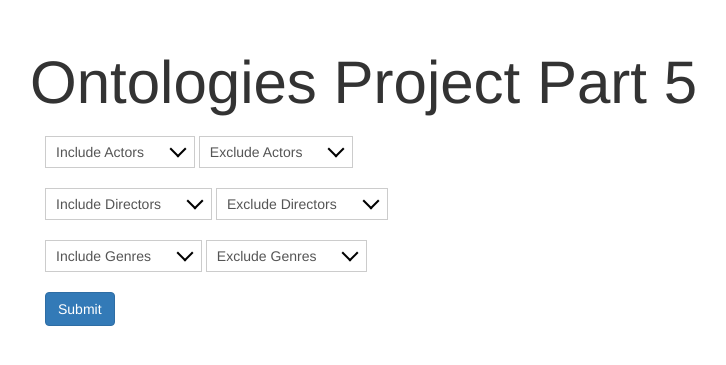
After one commit to HanyaAdel/Movies-Ontology, a Flask app: template query_app/templates/jena7_1.html in a window 1280 px wide. The commit adds this page. Shown: the top 365 px of the page, without its empty margins (155-881 px from the left). Run offline with Flask 3, Linux system fonts and the light colour scheme; the template is opened without the code that fills it: most values are stand-ins (such as "Sample title", 1, 10 or a date in 2020); some libraries are stand-ins or nearby versions.

Commit message:
Completed jena7 frontend and integrated with backend
Co-authored-by: Mohamed Ayman <mohameddallash21@gmail.com>

```diff
--- a/query_app/static/css/blog.css
+++ b/query_app/static/css/blog.css
@@ -163,3 +163,43 @@ h6, .h6 {
 .blog-footer p:last-child {
   margin-bottom: 0;
 }
+
+
+.dropdown-checklist {
+  display: inline-block;
+}
+.dropdown-checklist .anchor {
+  position: relative;
+  cursor: pointer;
+  display: inline-block;
+  padding: 5px 50px 5px 10px;
+  border: 1px solid #ccc;
+}
+.dropdown-checklist .anchor:after {
+  position: absolute;
+  content: "";
+  border-left: 2px solid black;
+  border-top: 2px solid black;
+  padding: 5px;
+  right: 10px;
+  top: 20%;
+  -moz-transform: rotate(-135deg);
+  -ms-transform: rotate(-135deg);
+  -o-transform: rotate(-135deg);
+  -webkit-transform: rotate(-135deg);
+  transform: rotate(-135deg);
+}
+.dropdown-checklist ul.items li {
+  list-style: none;
+}
+.dropdown-checklist ul.items {
+  padding: 2px;
+  display: none;
+  border: 1px solid #ccc;
+}
+.dropdown-checklist.visible .items {
+  display: block;
+}
+.dropdown-checklist.visible .anchor {
+  color: #005693;
+}
--- /dev/null
+++ b/query_app/templates/jena7_1.html
@@ -0,0 +1,16 @@
+{% extends "bootstrap/base.html" %}
+{% import "bootstrap/wtf.html" as wtf %}
+
+{% block styles %}
+{{ super() }}
+<link href="{{ url_for('static', filename='css/blog.css') }}" rel="stylesheet">
+{% endblock %}
+
+{% block content %}
+<div class="container">
+    <div class="blog-header">
+      <div class="container">
+        <h1 class="blog-title">Ontologies Project Part 5</h1>
+{% include "jena7_2.html" %}
+</div>
+{% endblock %}
--- /dev/null
+++ b/query_app/templates/jena7_2.html
@@ -0,0 +1,126 @@
+<div class="container">
+    <form method="POST" action="/jena7" class="form" role="form">
+        {{ form.csrf_token }}
+        <br>
+
+        <div id="include_actors" class="dropdown-checklist">
+            <span class="anchor">Include Actors</span>
+            <ul class="items">
+                {% for dict in actors %}
+                <li>
+                    <input type="checkbox" name="include_actors" value="{{dict['individual']}}"/> {{dict['label']}}
+                </li>
+                {% endfor %}
+            </ul>
+        </div>
+        <div id="exclude_actors" class="dropdown-checklist">
+            <span class="anchor">Exclude Actors</span>
+            <ul class="items">
+                {% for dict in actors %}
+                <li>
+                    <input type="checkbox" name="exclude_actors" value="{{dict['individual']}}"/> {{dict['label']}}
+                </li>
+                {% endfor %}
+            </ul>
+        </div>
+
+        <br><br>
+
+        <div id="include_directors" class="dropdown-checklist">
+            <span class="anchor">Include Directors</span>
+            <ul class="items">
+                {% for dict in directors %}
+                <li>
+                    <input type="checkbox" name="include_directors" value="{{dict['individual']}}"/> {{dict['label']}}
+                </li>
+                {% endfor %}
+            </ul>
+        </div>
+        <div id="exclude_directors" class="dropdown-checklist">
+            <span class="anchor">Exclude Directors</span>
+            <ul class="items">
+                {% for dict in directors %}
+                <li>
+                    <input type="checkbox" name="exclude_directors" value="{{dict['individual']}}"/> {{dict['label']}}
+                </li>
+                {% endfor %}
+            </ul>
+        </div>
+
+        <br><br>
+
+        <div id="include_genres" class="dropdown-checklist">
+            <span class="anchor">Include Genres</span>
+            <ul class="items">
+                {% for dict in genres %}
+                <li>
+                    <input type="checkbox" name="include_genres" value="{{dict['individual']}}"/> {{dict['label']}}
+                </li>
+                {% endfor %}
+            </ul>
+        </div>
+        <div id="exclude_genres" class="dropdown-checklist">
+            <span class="anchor">Exclude Genres</span>
+            <ul class="items">
+                {% for dict in genres %}
+                <li>
+                    <input type="checkbox" name="exclude_genres" value="{{dict['individual']}}"/> {{dict['label']}}
+                </li>
+                {% endfor %}
+            </ul>
+        </div>
+
+        <br><br>
+        <input class="btn btn-primary" type="submit" value="Submit">
+   </form>
+</div>
+
+
+<script>
+    var include_actors = document.getElementById('include_actors');
+    var include_genres = document.getElementById('include_genres');
+    var include_directors = document.getElementById('include_directors');
+
+    var exclude_actors = document.getElementById('exclude_actors');
+    var exclude_genres = document.getElementById('exclude_genres');
+    var exclude_directors = document.getElementById('exclude_directors');
+
+    include_actors.getElementsByClassName('anchor')[0].onclick = function(evt) {
+    if (include_actors.classList.contains('visible'))
+        include_actors.classList.remove('visible');
+    else
+        include_actors.classList.add('visible');
+    }
+    exclude_actors.getElementsByClassName('anchor')[0].onclick = function(evt) {
+    if (exclude_actors.classList.contains('visible'))
+        exclude_actors.classList.remove('visible');
+    else
+        exclude_actors.classList.add('visible');
+    }
+
+    include_genres.getElementsByClassName('anchor')[0].onclick = function(evt) {
+    if (include_genres.classList.contains('visible'))
+        include_genres.classList.remove('visible');
+    else
+        include_genres.classList.add('visible');
+    }
+    exclude_genres.getElementsByClassName('anchor')[0].onclick = function(evt) {
+    if (exclude_genres.classList.contains('visible'))
+        exclude_genres.classList.remove('visible');
+    else
+        exclude_genres.classList.add('visible');
+    }
+
+    include_directors.getElementsByClassName('anchor')[0].onclick = function(evt) {
+    if (include_directors.classList.contains('visible'))
+        include_directors.classList.remove('visible');
+    else
+        include_directors.classList.add('visible');
+    }
+    exclude_directors.getElementsByClassName('anchor')[0].onclick = function(evt) {
+    if (exclude_directors.classList.contains('visible'))
+        exclude_directors.classList.remove('visible');
+    else
+        exclude_directors.classList.add('visible');
+    }
+</script>
```
Also changed, not shown: query_app/controllers.py (+55 -21 lines), query_app/templates/jena7_3.html (added, +10 -0 lines).
